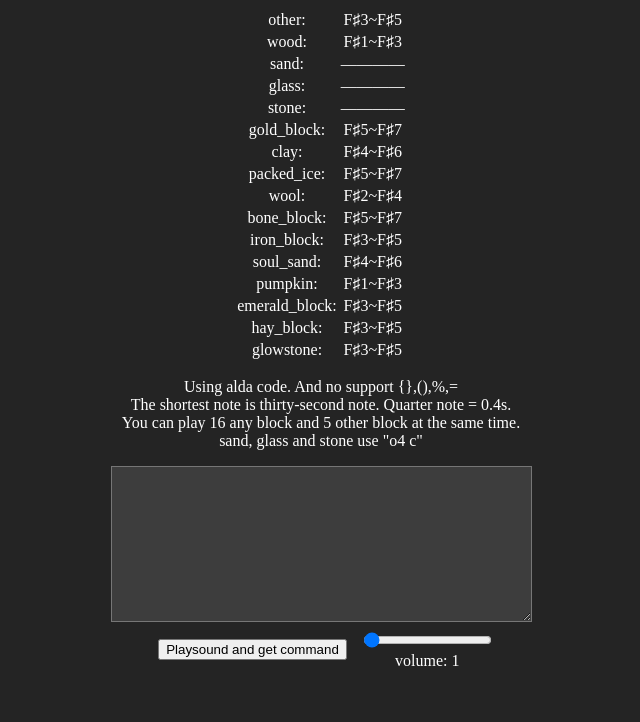
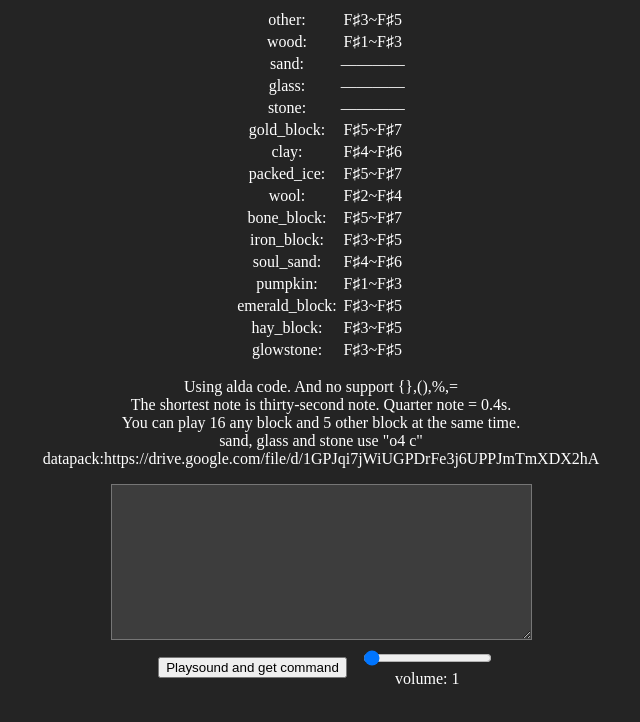
Before and after one commit to karl890309/minecraft_music, a plain HTML site: page index.html in a window 1280 px wide. Shown: the whole page, without its empty margins (319-959 px from the left). Drawn offline with Linux system fonts and the light colour scheme.

Commit message:
Add files via upload

```diff
--- a/index.html
+++ b/index.html
@@ -79,7 +79,8 @@
 			<p>Using alda code. And no support {},(),%,=<br>
 				The shortest note is thirty-second note. Quarter note = 0.4s.<br>
 				 You can play 16 any block and 5 other block at the same time.<br>
-				sand, glass and stone use "o4 c"</p>
+				sand, glass and stone use "o4 c"<br>
+			datapack:https://drive.google.com/file/d/1GPJqi7jWiUGPDrFe3j6UPPJmTmXDX2hA</p>
 			<textarea style="background-color: rgb(61, 61, 61);color:white;margin:0px auto;" id = "code_input" rows = "10", cols = "50"></textarea>
 			<table style="margin:0px auto;">
 				<tr>
```
